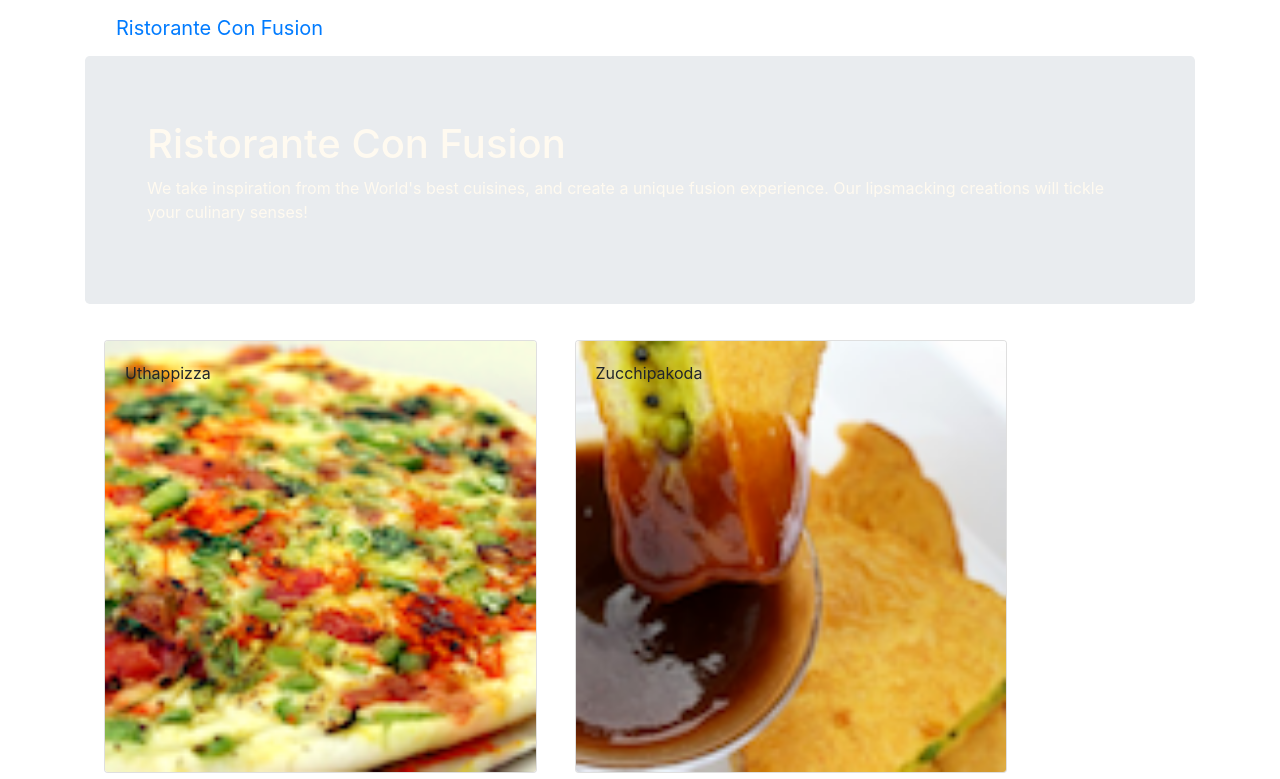
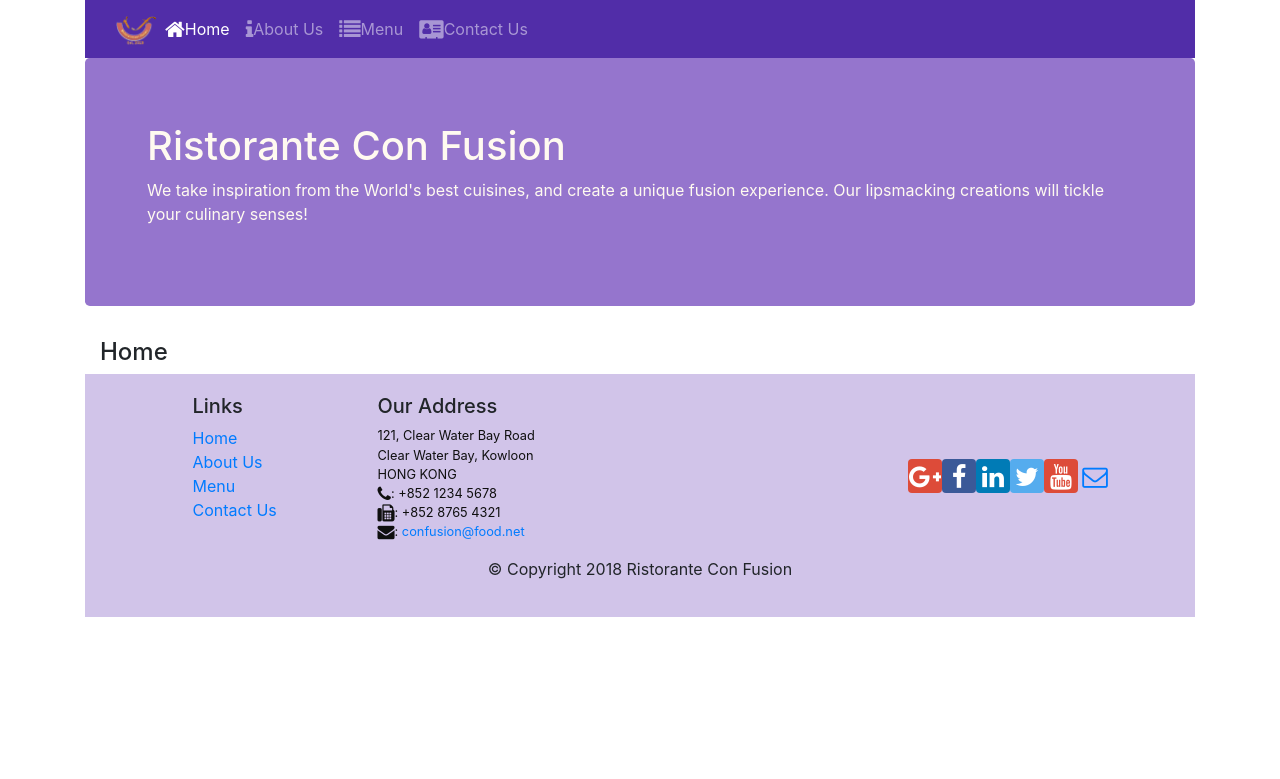
Before and after one commit to ManuSayure/Front-End-Web-Development-with-React, a React (Create React App) app in the folder Semana 1/confusion/: page /home in a window 1280 px wide. Shown: the top 779 px of the page. Built offline with nearby package versions, Linux system fonts and the light colour scheme.

Commit message:
React-router

```diff
--- a/Semana 1/confusion/package.json
+++ b/Semana 1/confusion/package.json
@@ -12,6 +12,7 @@
     "propper": "^1.0.3",
     "react": "^17.0.1",
     "react-dom": "^17.0.1",
+    "react-router-dom": "^5.2.0",
     "react-scripts": "4.0.0",
     "reactstrap": "^8.6.0",
     "web-vitals": "^0.2.4"
--- a/Semana 1/confusion/src/App.css
+++ b/Semana 1/confusion/src/App.css
@@ -18,7 +18,8 @@
 .jumbotron {
     padding:70px 30px 70px 30px;
     margin:0px auto;
-    background: #9575CD ;
+    background-color:  #9575CD !important;
+    background: #9575CD;
     color:floralwhite;
 }
 
--- a/Semana 1/confusion/src/App.js
+++ b/Semana 1/confusion/src/App.js
@@ -1,13 +1,17 @@
 import React from "react";
 import './App.css';
 import Main from './components/Main';
+import {BrowserRouter} from 'react-router-dom';
 
 class App extends React.Component{
   render(){
     return (
-      <div className="App">
-        <Main/>
+      <BrowserRouter>
+        <div className="App">
+         <Main/>
       </div>
+      </BrowserRouter>
+
     );
   }
 }; export default App;
--- a/Semana 1/confusion/src/components/Footer.js
+++ b/Semana 1/confusion/src/components/Footer.js
@@ -1,4 +1,6 @@
 import React from 'react';
+import { Link } from 'react-router-dom';
+
 
 const Footer= () =>{
     return(
@@ -8,10 +10,10 @@
                 <div className='col-4 offset-1 col-sm-2'>
                     <h5>Links</h5>
                     <ul className='list-unstyled'>
-                        <li><a href='#'>Home</a></li>
-                        <li><a href='#'>About</a></li>
-                        <li><a href='#'>Menu</a></li>
-                        <li><a href='contactus.com'>Contact</a></li>
+                        <li><Link to='/home'>Home</Link></li>
+                        <li><Link to='/aboutus'>About Us</Link></li>
+                        <li><Link to='/menu'>Menu</Link></li>
+                        <li><Link to='/contactus'>Contact Us</Link></li>
                     </ul>
                 </div>
                 <div className='col-7 col-sm-5'>
--- a/Semana 1/confusion/src/components/Header.js
+++ b/Semana 1/confusion/src/components/Header.js
@@ -1,13 +1,48 @@
-import React from 'react';
-import { Jumbotron, Navbar, NavbarBrand } from 'reactstrap';
+import React,  { useState } from 'react';
+import { Collapse, Jumbotron, Nav, Navbar, NavbarBrand, NavbarToggler, NavItem } from 'reactstrap';
+import {NavLink} from 'react-router-dom';
+
 const Header = () =>{
+    const [isNavOpen, setIsNavOpen] = useState(false);
     return(
     <React.Fragment>
-        <Navbar>
+        <Navbar dark expand="lg">
             <div className='container'>
-                <NavbarBrand href='/'>
-                    Ristorante Con Fusion
-                </NavbarBrand>
+                <NavbarToggler onClick={() => setIsNavOpen(!isNavOpen)}/>
+                    <NavbarBrand className='mr-auto' href='/'>
+                        <img src='assets/images/logo.png' height="30" width="41" alt='Ristorante Con Fusion' />
+                    </NavbarBrand>
+                    <Collapse isOpen={isNavOpen} navbar>
+                        <Nav navbar>
+                            <NavItem>
+                                <NavLink className='nav-link' to='/home'>
+                                    <span className='fa fa-home fa-lg'/>
+                                      Home
+                                </NavLink>
+                            </NavItem>
+
+                            <NavItem>
+                                <NavLink className='nav-link' to='/aboutus'>
+                                    <span  className=' fa fa-info fa-lg'/>
+                                     About Us
+                                </NavLink>
+                            </NavItem>
+
+                            <NavItem>
+                                <NavLink className='nav-link' to='/menu'>
+                                    <span className='fa fa-list fa-lg'/>
+                                    Menu
+                                </NavLink>
+                            </NavItem>
+
+                            <NavItem>
+                                <NavLink className='nav-link' to='/contactus'>
+                                    <span className='fa fa-address-card fa-lg'/>
+                                     Contact Us
+                                </NavLink>
+                            </NavItem>
+                        </Nav>
+                    </Collapse>
             </div>
         </Navbar>
 
--- /dev/null
+++ b/Semana 1/confusion/src/components/Home.js
@@ -0,0 +1,10 @@
+import React from 'react';
+
+const Home = () =>{
+    return(
+        <div  className='container'>
+            <h4>Home</h4>
+        </div>
+
+    );
+}; export default Home;
--- a/Semana 1/confusion/src/components/Main.js
+++ b/Semana 1/confusion/src/components/Main.js
@@ -4,6 +4,8 @@
 import Menu from './Menu'
 import Footer from './Footer';
 import Header from './Header';
+import Home from './Home';
+import {Switch, Route, Redirect} from 'react-router-dom';
 
 
 
@@ -11,29 +13,28 @@
     constructor(props) {
         super(props);
         this.state = {
-            selectedDish:null,
+            //selectedDish:null,
             dishes : DISHES
          };
-         this.onDishSelect = this.onDishSelect.bind(this);
+         //this.onDishSelect = this.onDishSelect.bind(this);
 
     }
-    onDishSelect(dishId){
+    /*onDishSelect(dishId){
         this.setState({
             selectedDish:dishId
         });
 
-    };
+    }; */
     render() {
+
         return(
             <div className='container'>
                 <Header/>
-                <Menu
-                    dishes={this.state.dishes}
-                    onClick={this.onDishSelect}
-                />
-                <DishDetails
-                dish = {this.state.dishes.filter((dish) => dish.id === this.state.selectedDish)[0]}
-                />
+                <Switch>
+                    <Route path='/home' component={Home}/>
+                    <Route  exact path='/menu' component={ () => <Menu  dishes={this.state.dishes} />}/>
+                    <Redirect to='/home'/>
+                </Switch>
                 <Footer/>
             </div>
 
--- a/Semana 1/confusion/src/components/Menu.js
+++ b/Semana 1/confusion/src/components/Menu.js
@@ -2,17 +2,16 @@
 import { Card, CardImg, CardImgOverlay, CardTitle } from 'reactstrap';
 
 
-function RenderMenuItem({dish, onClick}) {
+function RenderMenuItem({dish}) {
     return(
         <div  className="col-12 col-md-5 m-1">
-            <Card onClick={() => onClick(dish.id)}>
+            <Card>
                 <CardImg width="100%" src={dish.image} alt={dish.name}/>
                 <CardImgOverlay>
                     <CardTitle>{dish.name}</CardTitle>
                 </CardImgOverlay>
             </Card>
         </div>
-
     );
 };
 
@@ -23,7 +22,7 @@
                     <RenderMenuItem
                         key= {dish.id}
                         dish = {dish}
-                        onClick={props.onClick}
+
                      />
                 );
 
--- a/Semana 1/confusion/src/index.js
+++ b/Semana 1/confusion/src/index.js
@@ -1,6 +1,7 @@
 import React from 'react';
 import ReactDOM from 'react-dom';
 import './index.css';
+import './App.css';
 import App from './App';
 import reportWebVitals from './reportWebVitals';
 import 'bootstrap-social/bootstrap-social.css';
```
Also changed, not shown: 1 other file (tests, documents, lock files or other folders).
